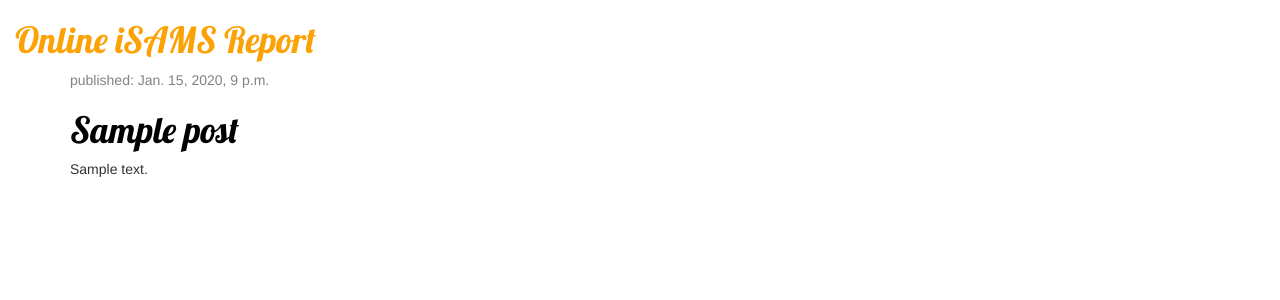
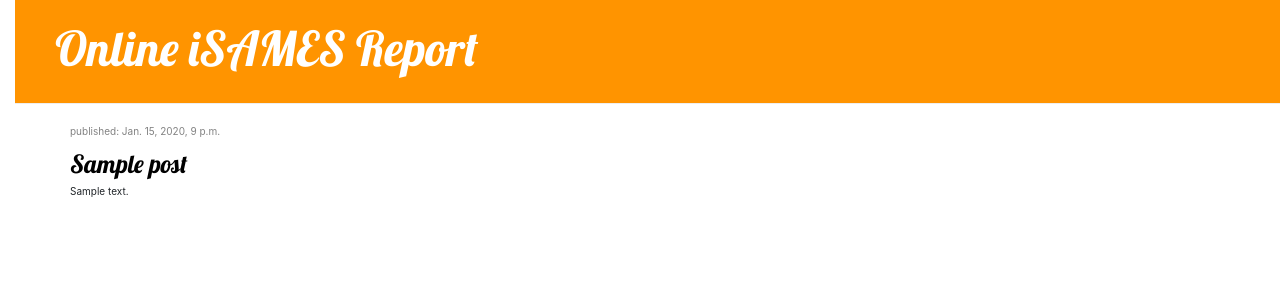
Before and after one commit to Adong520/my-first-blog, a Django app: template mysite/blog/templates/blog/post_list.html in a window 1280 px wide. Shown: the top 300 px of the page. Run offline with Django 3.2, Linux system fonts and the light colour scheme; the template is opened without the code that fills it: values that come from a table or form of the project are taken from there, others are empty; tables that the repository leaves empty hold one stand-in row (values such as "Sample post"); parts of the project's set-up code (start-up, migrations or seed data) failed here and were passed over; some libraries are stand-ins or nearby versions.

Commit message:
add template extends

```diff
--- /dev/null
+++ b/mysite/blog/templates/blog/base.html
@@ -0,0 +1,28 @@
+{% load staticfiles %}
+<html>
+    <head>
+        <title>Online iSAMS Report</title>
+        <link rel="stylesheet" href="//maxcdn.bootstrapcdn.com/bootstrap/3.2.0/css/bootstrap.min.css">
+        <link rel="stylesheet" href="//maxcdn.bootstrapcdn.com/bootstrap/3.2.0/css/bootstrap-theme.min.css">
+        <link rel="stylesheet" href="https://stackpath.bootstrapcdn.com/bootstrap/4.1.0/css/bootstrap.min.css" integrity="sha384-9gVQ4dYFwwWSjIDZnLEWnxCjeSWFphJiwGPXr1jddIhOegiu1FwO5qRGvFXOdJZ4" crossorigin="anonymous">
+        <link href="//fonts.googleapis.com/css?family=Lobster&subset=latin,latin-ext" rel="stylesheet" type="text/css">
+        <link rel="stylesheet" href="{% static 'css/blog.css' %}">
+
+    </head>
+
+    <body>
+    <div class="page-header">
+        <h1><a href="/">Online iSAMES Report</a></h1>
+    </div>
+    <div class="content container">
+        <div class="row">
+            <div class="col-md-8">
+            {% block content %}
+            {% endblock %}
+            </div>
+        </div>
+    </div>
+</body>
+
+
+</html>
--- a/mysite/blog/templates/blog/post_list.html
+++ b/mysite/blog/templates/blog/post_list.html
@@ -1,32 +1,14 @@
-{% load staticfiles %}
-<html>
-    <head>
-        <title>Online iSAMS Report</title>
-        <link rel="stylesheet" href="//maxcdn.bootstrapcdn.com/bootstrap/3.2.0/css/bootstrap.min.css">
-        <link rel="stylesheet" href="//maxcdn.bootstrapcdn.com/bootstrap/3.2.0/css/bootstrap-theme.min.css">
-        <link href="//fonts.googleapis.com/css?family=Lobster&subset=latin,latin-ext" rel="stylesheet" type="text/css">
-        <link rel="stylesheet" href="{% static 'css/blog.css' %}">
 
-    </head>
-    <body>
-        <div>
-            <h1><a href="/"> Online iSAMS Report</a></h1>
-        </div>
+{% extends 'blog/base.html' %}
 
-        <div class="content container">
-             <div class="row">
-                 <div class="col-md-8">
+{% block content %}
     {% for post in posts %}
       <div class="post">
           <div class="date">
               <p>published: {{ post.published_date }}</p>
           </div>
-                              <h1><a href="">{{ post.title }}</a></h1>
+          <h1><a href="% url 'post_detail' pk=post.pk %">{{ post.title }}</a></h1>
           <p>{{ post.text|linebreaksbr }}</p>
       </div>
     {% endfor %}
-                 </div>
-             </div>
-        </div>
-    </body>
-</html>
+{% endblock %}
--- a/mysite/blog/urls.py
+++ b/mysite/blog/urls.py
@@ -3,4 +3,5 @@
 
 urlpatterns = [
     url(r'^$', views.post_list, name='post_list'),
+    url(r'^post/(?P<pk>\d+)/$', views.post_detail, name='post_detail'),
 ]
```
Lines whose indentation alone changed are shown as unchanged.
